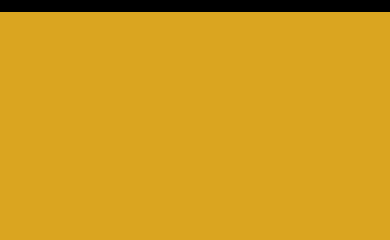
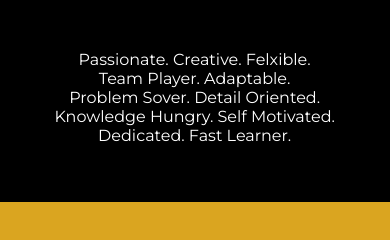
Before and after one commit to shubhamthakur463/shubhamthakur463.github.io, a plain HTML site: page index.html in a window 390 px wide. Shown: the part 48-288 px from the top of the page. Drawn offline with nearby package versions, Linux system fonts and the light colour scheme.

Commit message:
Landing Section Implemented.

```diff
--- a/css/styles.css
+++ b/css/styles.css
@@ -8,6 +8,7 @@ body {
   font-family: 'Montserrat', sans-serif;
   background-color: gray;
   font-size: 16px;
+  scroll-behavior: smooth;
 }
 
 
@@ -93,7 +94,7 @@ nav a {
 .overlay a {
     padding: 8px;
     text-decoration: none;
-    font-size: 18px;
+    font-size: 1.25rem;
     color: #818181;
     display: flex;
     justify-content: center;
@@ -106,12 +107,38 @@ nav a {
 }
 
 .overlay .closebtn {
-    font-size: 46px;
+    font-size: 2.5rem;
     color: white;
 }
 
 /* Menu Overlay for Mobile Devices - ENDS */
 /* NAVBAR  -  ENDS ------------------------------------ */
+
+
+
+
+/* LANDING SECTION - STARTS HERE ---------------------  */
+
+.landing_section {
+  display: flex;
+  align-items: center;
+  justify-content: center;
+  background-color: black;
+  height: 680px;
+  overflow: hidden;
+}
+
+.landing_section .landing_data {
+  text-align: center;
+  color: white;
+  font-size: 3.75rem;
+  cursor: default;
+}
+
+/* LANDING SECTION - ENDS HERE -----------------------  */
+
+
+
 
 
 
@@ -130,6 +157,14 @@ nav a {
 
   .nav_links {
     max-width: 50%;
+  }
+
+  .landing_section .landing_data {
+    font-size: 3rem;
+  }
+
+  .landing_section {
+    height: 540px;
   }
 }
 
@@ -159,9 +194,17 @@ nav a {
   .nav_social_links_style {
     padding: 0px 1px;
   }
+
+  .landing_section .landing_data {
+    font-size: 2.5rem;
+  }
+
+  .landing_section {
+    height: 420px;
+  }
 }
 
-/* For Screen Sizes from 481px to 768px */
+/* For Screen Sizes from 631px to 768px */
 @media (max-width: 768px) {
   body {
     background-color: yellowgreen;
@@ -189,7 +232,32 @@ nav a {
   .nav_social_links_style {
     padding: 0px 1px;
   }
+
+  .landing_section .landing_data {
+    font-size: 2rem;
+  }
+
+  .landing_section {
+    height: 350px;
+  }
 }
+
+/* For Screen Sizes from 481px to 630px */
+@media (max-width: 630px) {
+  body {
+    background-color: yellow;
+  }
+
+
+  .landing_section .landing_data {
+    font-size: 1.5rem;
+  }
+
+  .landing_section {
+    height: 250px;
+  }
+}
+
 
 /* For Screen Sizes upto 480px */
 @media (max-width: 480px) {
@@ -221,4 +289,12 @@ nav a {
     color: white;
     padding: 0px 4px;
   }
+
+  .landing_section .landing_data {
+    font-size: 1rem;
+  }
+
+  .landing_section {
+    height: 190px;
+  }
 }
--- a/index.html
+++ b/index.html
@@ -7,6 +7,9 @@
 
     <!-- Custom CSS -->
     <link rel="stylesheet" href="./css/styles.css">
+
+    <!-- Animate CSS Library -->
+    <link rel="stylesheet" href="https://cdnjs.cloudflare.com/ajax/libs/animate.css/4.1.1/animate.min.css" />
 
     <!-- Google Fonts -->
     <link rel="preconnect" href="https://fonts.gstatic.com">
@@ -51,7 +54,22 @@
     </nav>
     <!-- TOP NAV - ENDS -->
 
+    <!-- LANDING SECTION - STARTS -->
+    <section class="landing_section">
+        <div>
+            <p class="landing_data animate__animated animate__bounceInLeft">Passionate. Creative. Felxible.</p>
+            <p class="landing_data animate__animated animate__bounceInRight animate__delay-1s">Team Player. Adaptable.</p>
+            <p class="landing_data animate__animated animate__bounceInLeft animate__delay-2s">Problem Sover. Detail
+                Oriented.</p>
+            <p class="landing_data animate__animated animate__bounceInRight animate__delay-3s">Knowledge Hungry. Self
+                Motivated.</p>
+            <p class="landing_data animate__animated animate__bounceInLeft animate__delay-4s">Dedicated. Fast Learner.</p>
+            <p class="landing_data animate__animated animate__bounceInRight animate__delay-5s ">Critical Thinker. Reliable.
+                Professional.</p>
+        </div>
+    </section>
 
+    <!-- LANDING SECTION - ENDS -->
 
     <script src="./js/app.js"></script>
 </body>
```
